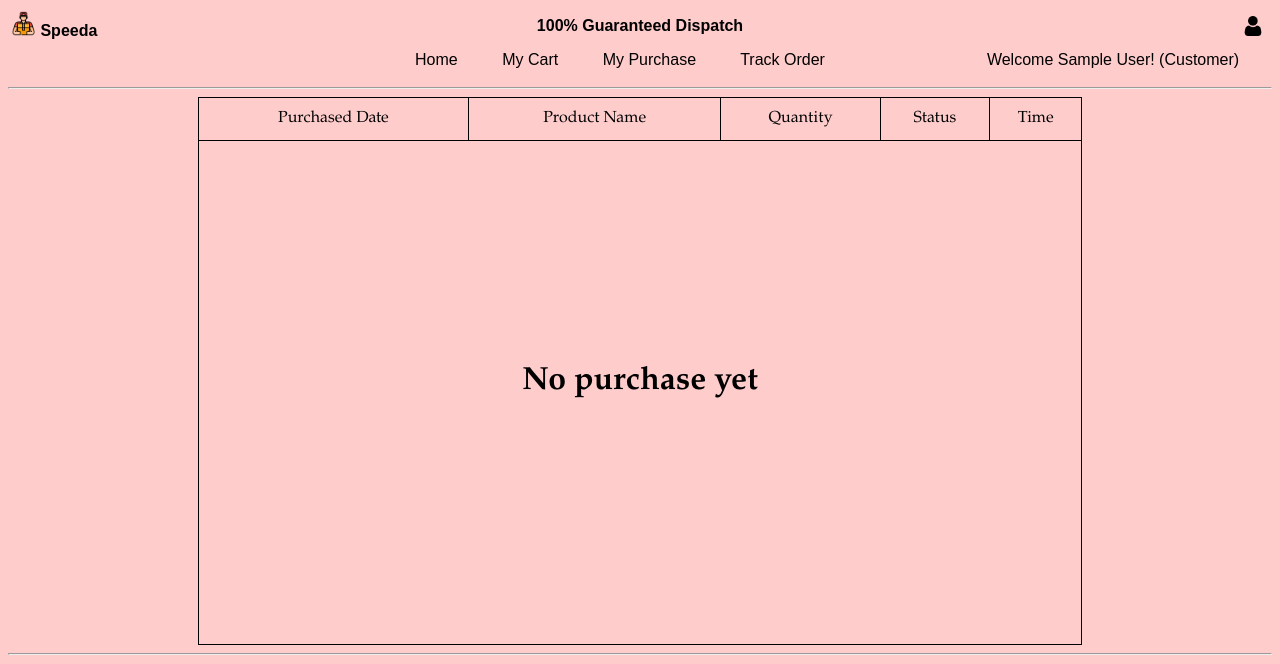
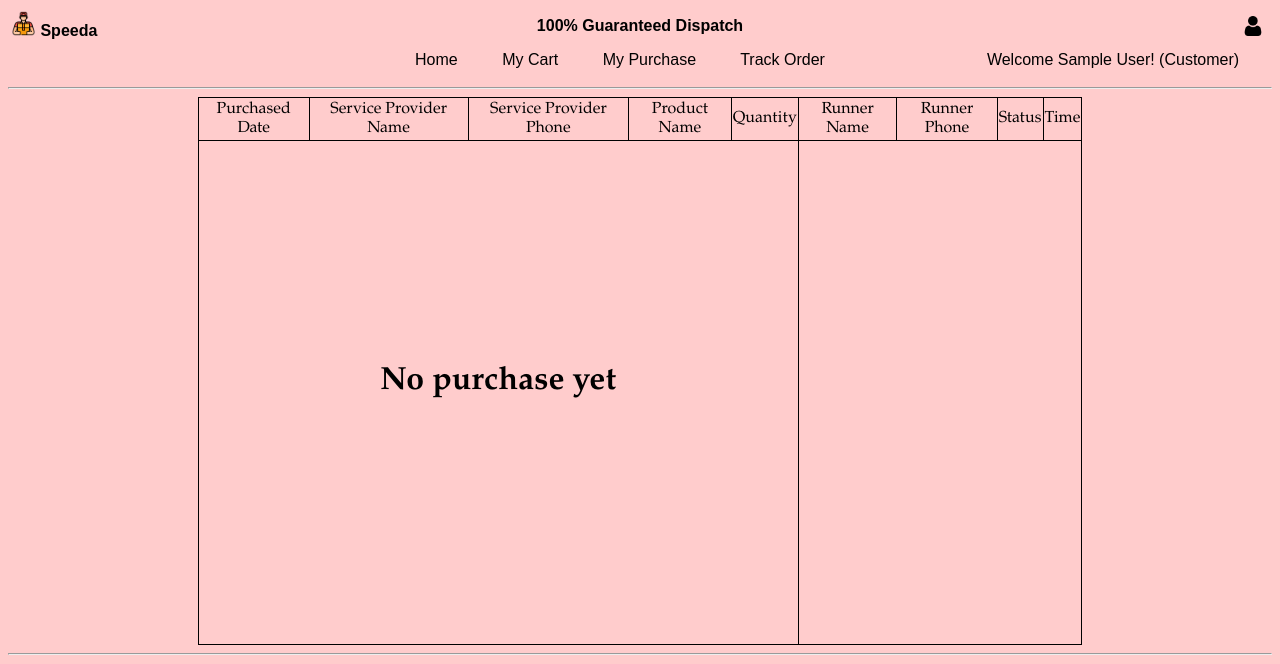
Before and after one commit to montiraehpon/Group_6_Project, a PHP site: page /project/ApplicationLayer/ProvideTrackingAndAnalysis/TrackOrder.php in a window 1280 px wide. Shown: the top 664 px of the page. Run offline with PHP 8.4, Linux system fonts and the light colour scheme; the visitor is signed in with stand-in values (Sample User, id 1); data comes from the database, SQL or seed files in the repository; data that the repository does not hold is empty.

Commit message:
Update TrackOrder.php
Create columns for displaying service provider and runner information

```diff
--- a/project/ApplicationLayer/ProvideTrackingAndAnalysis/TrackOrder.php
+++ b/project/ApplicationLayer/ProvideTrackingAndAnalysis/TrackOrder.php
@@ -64,8 +64,12 @@ $datacheck = $track->checkOrder($cus_id);
   <table id="scd_detail" width="70%" height="70%" align="center" rules="all">
     <tr style="border-bottom: 1px solid black;height: 8%"> <hr>
         <td align="center">Purchased Date</td>
+        <td align="center">Service Provider Name</td>
+        <td align="center">Service Provider Phone</td>
         <td align="center">Product Name</td>
         <td align="center">Quantity</td>
+        <td align="center">Runner Name</td>
+        <td align="center">Runner Phone</td>
         <td align="center">Status</td>
         <td align="center">Time</td>
     </tr>
@@ -87,9 +91,13 @@ $datacheck = $track->checkOrder($cus_id);
     ?>
       <tr>
         <td align="center"><?=$row["order_time"]?></td>
+        <td align="center"><?=$row["sp_name"]?></td>
+        <td align="center"><?=$row["sp_phone_num"]?></td>
         <td align="center"><?=$row["product_name"]?></td>
         <td align="center"><?=$row["product_quantity"]?></td>
-        <td align="center"><?=$row["status"]?></td>
+        <td align="center"><?=$row["rn_name"]?></td>
+        <td align="center"><?=$row["rn_phone_num"]?></td>
+        <td align="center"><?=$row["order_status"]?></td>
         <td align="center"><?=$droptime?></td>
       </tr>
     <?php }} ?>
```
